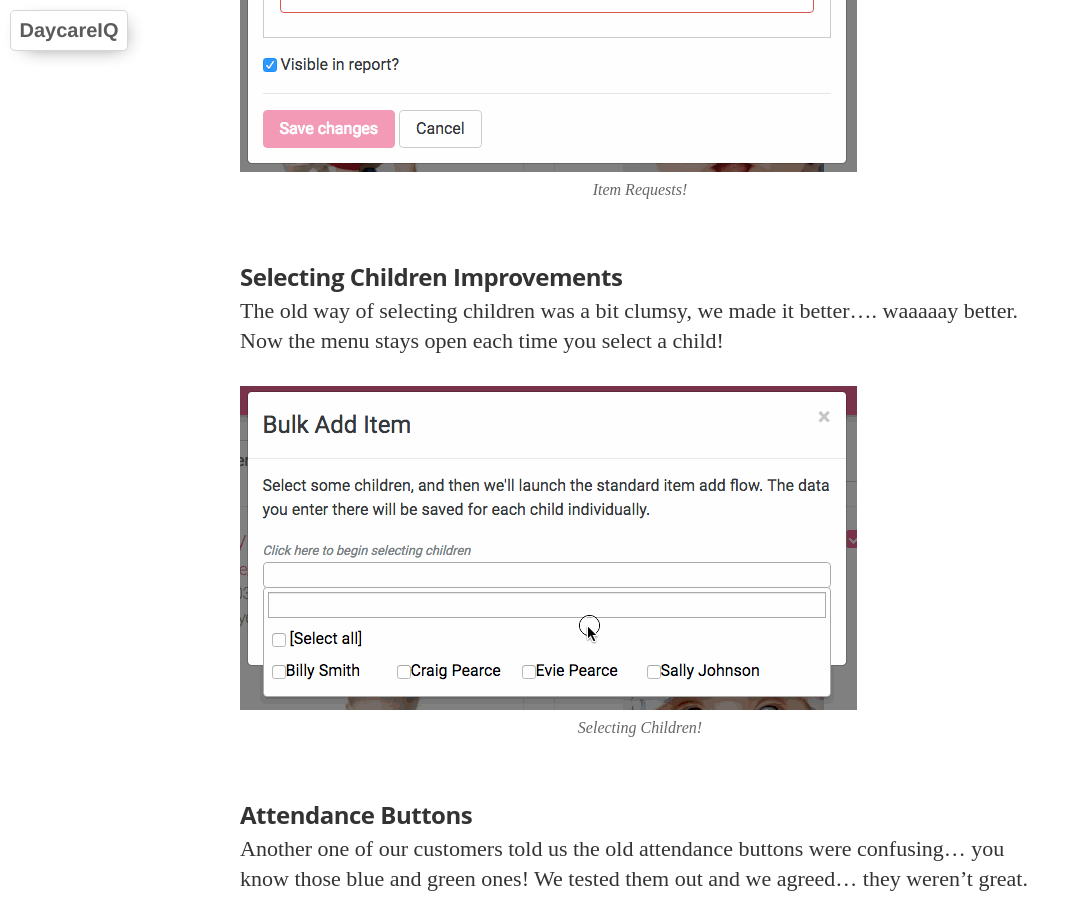
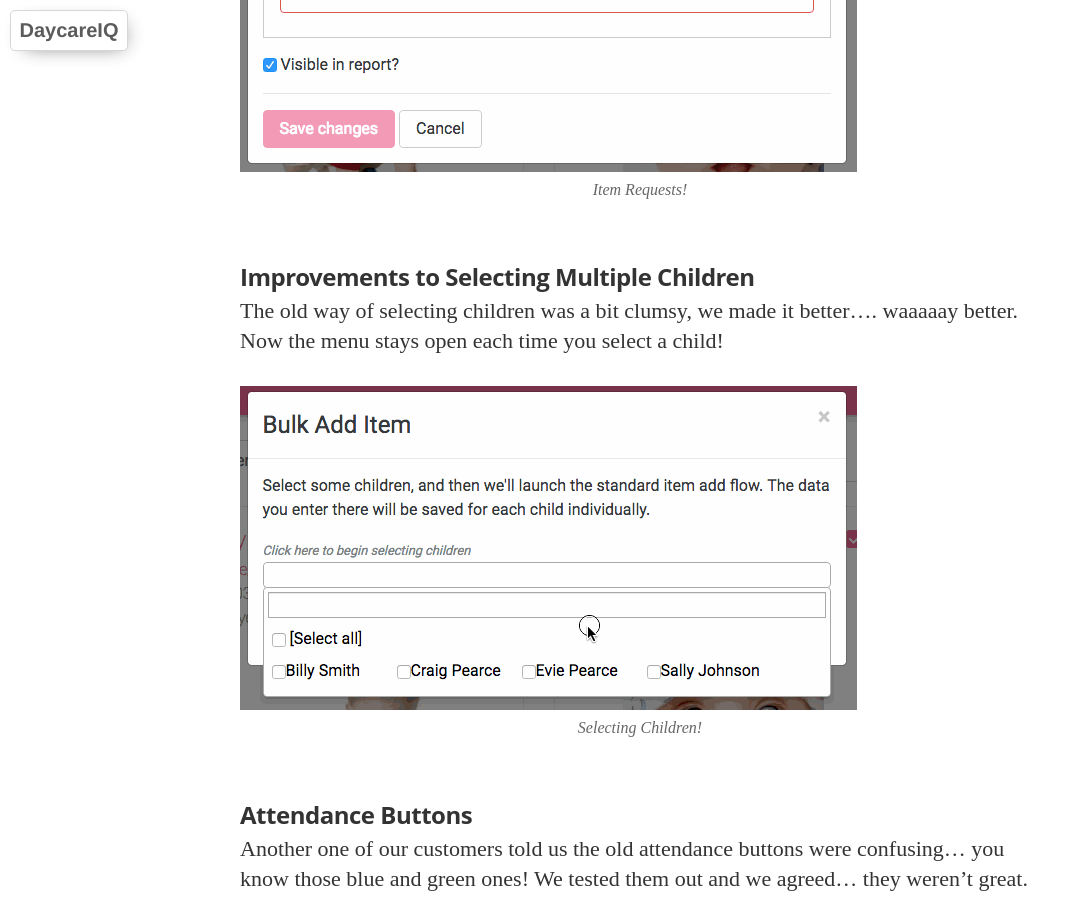
Before and after one commit to DaycareIQ/blog.daycareiq.com, a Jekyll site: the page built from _posts/2016-09-24-New-Features-Galore.md, in a window 1280 px wide and 900 px high, scrolled down 5801 px. Shown: the whole window, without its empty margins (0-1080 px from the left). Built offline with Jekyll 4.4.1, drawn with Linux system fonts in a browser that asks for light colours; nearby versions of some CDN libraries; some web fonts are replaced.

Commit message:
Update 2016-09-24-New-Features-Galore.md

```diff
--- a/_posts/2016-09-24-New-Features-Galore.md
+++ b/_posts/2016-09-24-New-Features-Galore.md
@@ -61,7 +61,7 @@ One of our customers asked us to make requesting diapers, wipes and other common
 
 ![Item Requests!](https://blog.daycareiq.com/site_assets/images/quick_requests.gif)
 
-### Selecting Children Improvements
+### Improvements to Selecting Multiple Children
 
 The old way of selecting children was a bit clumsy, we made it better.... waaaaay better.  Now the menu stays open each time you select a child!
 
```
